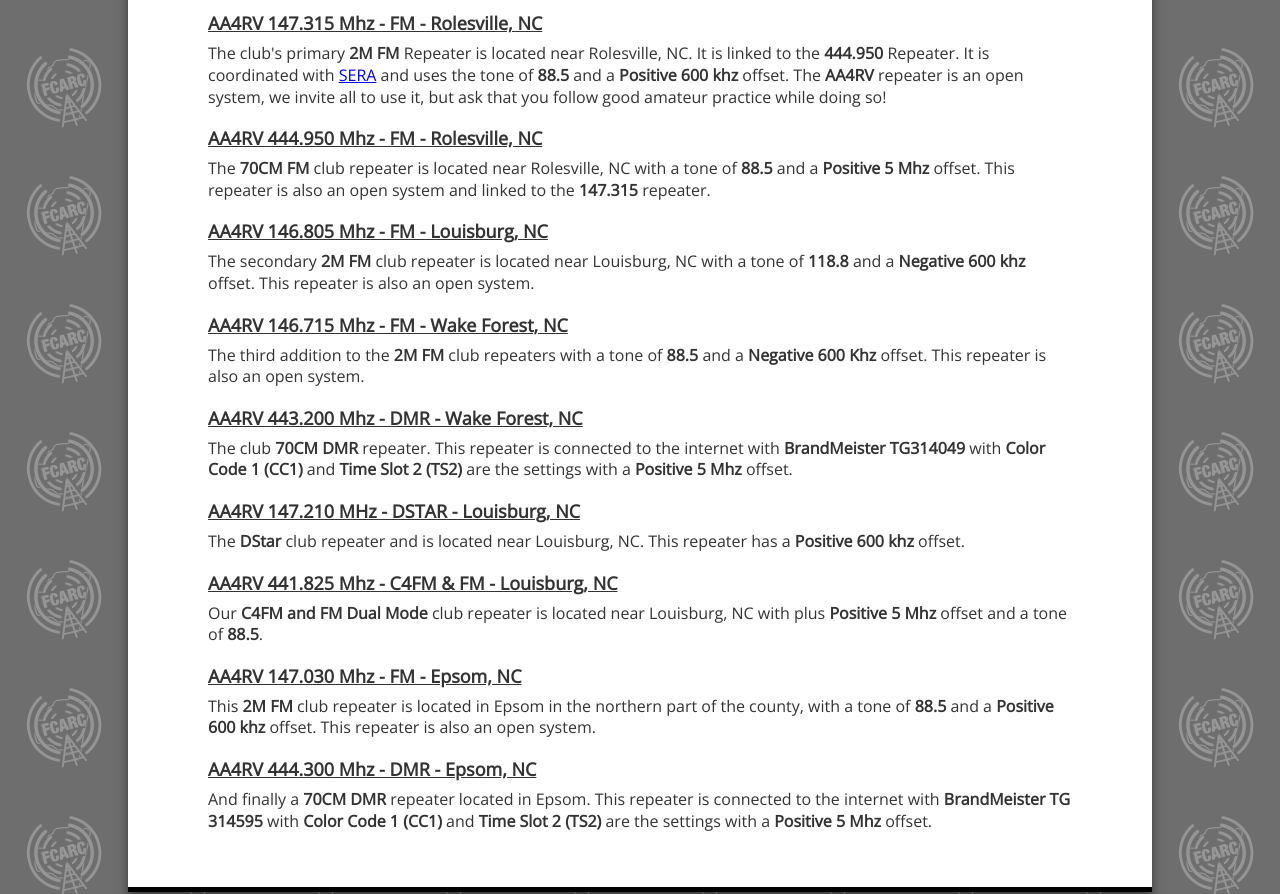
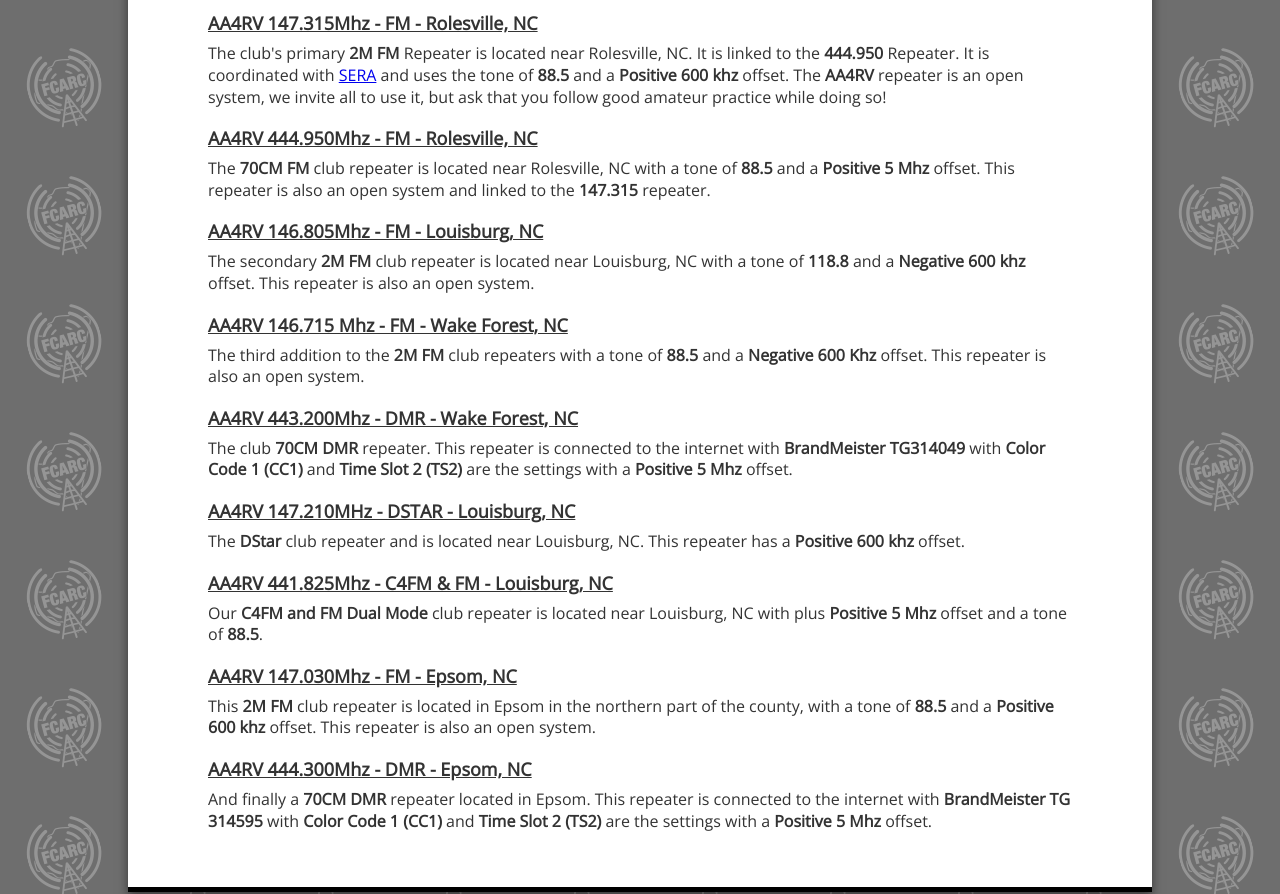
Before and after one commit to rupertdev/fcarc-website, a plain HTML site: page repeaters.html in a window 1280 px wide. Shown: the part 1128-2022 px from the top of the page. Drawn offline with nearby package versions, Linux system fonts and the light colour scheme; a web font is replaced by a local one.

Commit message:
Update repeaters.html

```diff
--- a/repeaters.html
+++ b/repeaters.html
@@ -232,29 +232,29 @@
                 </div>
             </div>
             <h2 style="text-align: center;"><u>Franklin County ARC Repeater Details</u></h2>
-            <p><strong class="repeater_title">AA4RV 147.315 Mhz - FM - Rolesville, NC</strong><br>The club's primary <strong>2M FM</strong> Repeater is located near
+            <p><strong class="repeater_title">AA4RV 147.315Mhz - FM - Rolesville, NC</strong><br>The club's primary <strong>2M FM</strong> Repeater is located near
                 Rolesville, NC. It is linked to the <strong>444.950</strong> Repeater. It is coordinated with <a href="https://sera.org/" target="_blank">SERA</a> and
                 uses the tone of <strong>88.5</strong> and a <b>Positive 600 khz</b> offset. The <strong>AA4RV</strong> repeater is an open system, we invite
                 all to use it, but ask that you follow good amateur practice while doing so!</p>
-            <p><strong class="repeater_title">AA4RV 444.950 Mhz - FM - Rolesville, NC</strong><br>The <strong>70CM FM</strong> club repeater is located near
+            <p><strong class="repeater_title">AA4RV 444.950Mhz - FM - Rolesville, NC</strong><br>The <strong>70CM FM</strong> club repeater is located near
                 Rolesville, NC with a tone of <strong>88.5</strong> and a <b>Positive 5 Mhz</b> offset. This repeater is also an open system and linked to
                 the <strong>147.315</strong> repeater.</p>
-            <p><strong class="repeater_title">AA4RV 146.805 Mhz - FM - Louisburg, NC</strong><br>The secondary <strong>2M FM</strong> club repeater is located near
+            <p><strong class="repeater_title">AA4RV 146.805Mhz - FM - Louisburg, NC</strong><br>The secondary <strong>2M FM</strong> club repeater is located near
                 Louisburg, NC with a tone of <strong>118.8</strong> and a <b>Negative 600 khz</b> offset. This repeater is also an open system.</p>
             <p><strong class="repeater_title">AA4RV 146.715 Mhz - FM - Wake Forest, NC</strong><br>The third addition to the <strong>2M FM</strong> club repeaters with a
                 tone of <strong>88.5</strong>  and a <b>Negative 600 Khz</b> offset. This repeater is also an open system.</p>
-            <p><strong class="repeater_title">AA4RV 443.200 Mhz - DMR - Wake Forest, NC</strong><br>The club <strong>70CM DMR</strong> repeater. This repeater is
+            <p><strong class="repeater_title">AA4RV 443.200Mhz - DMR - Wake Forest, NC</strong><br>The club <strong>70CM DMR</strong> repeater. This repeater is
                 connected to the internet with <strong>BrandMeister TG314049</strong> with <strong>Color Code 1
                     (CC1)</strong> and <strong>Time Slot 2 (TS2)</strong> are the settings with a <strong>Positive 5 Mhz</strong>
                 offset.</p>
-            <p><strong class="repeater_title">AA4RV 147.210 MHz - DSTAR - Louisburg, NC</strong><br>The <strong>DStar</strong> club repeater and is located near
+            <p><strong class="repeater_title">AA4RV 147.210MHz - DSTAR - Louisburg, NC</strong><br>The <strong>DStar</strong> club repeater and is located near
                 Louisburg, NC.  This repeater has a <b>Positive 600 khz</b> offset.</p>
-            <p><strong class="repeater_title">AA4RV 441.825 Mhz - C4FM &amp; FM - Louisburg, NC</strong><br>Our <strong>C4FM and FM Dual Mode</strong> club repeater is
+            <p><strong class="repeater_title">AA4RV 441.825Mhz - C4FM &amp; FM - Louisburg, NC</strong><br>Our <strong>C4FM and FM Dual Mode</strong> club repeater is
                 located near Louisburg, NC with plus <strong>Positive 5 Mhz</strong> offset and a tone of <strong>88.5</strong>.</p>
-            <p><strong class="repeater_title">AA4RV 147.030 Mhz - FM - Epsom, NC</strong><br>This <strong>2M FM</strong> club repeater is located in Epsom in
+            <p><strong class="repeater_title">AA4RV 147.030Mhz - FM - Epsom, NC</strong><br>This <strong>2M FM</strong> club repeater is located in Epsom in
                 the northern part of the county, with a tone of <strong>88.5</strong> and a <strong>Positive 600 khz</strong>
                     offset. This repeater is also an open system.</p>
-            <p><strong class="repeater_title">AA4RV 444.300 Mhz - DMR - Epsom, NC</strong><br>And finally a <strong>70CM DMR</strong> repeater located in Epsom.
+            <p><strong class="repeater_title">AA4RV 444.300Mhz - DMR - Epsom, NC</strong><br>And finally a <strong>70CM DMR</strong> repeater located in Epsom.
                 This repeater is connected to the internet with <strong>BrandMeister TG 314595</strong> with
                 <strong>Color Code 1 (CC1)</strong> and <strong>Time Slot 2 (TS2)</strong> are the settings with a
                 <strong>Positive 5 Mhz</strong> offset.
```
